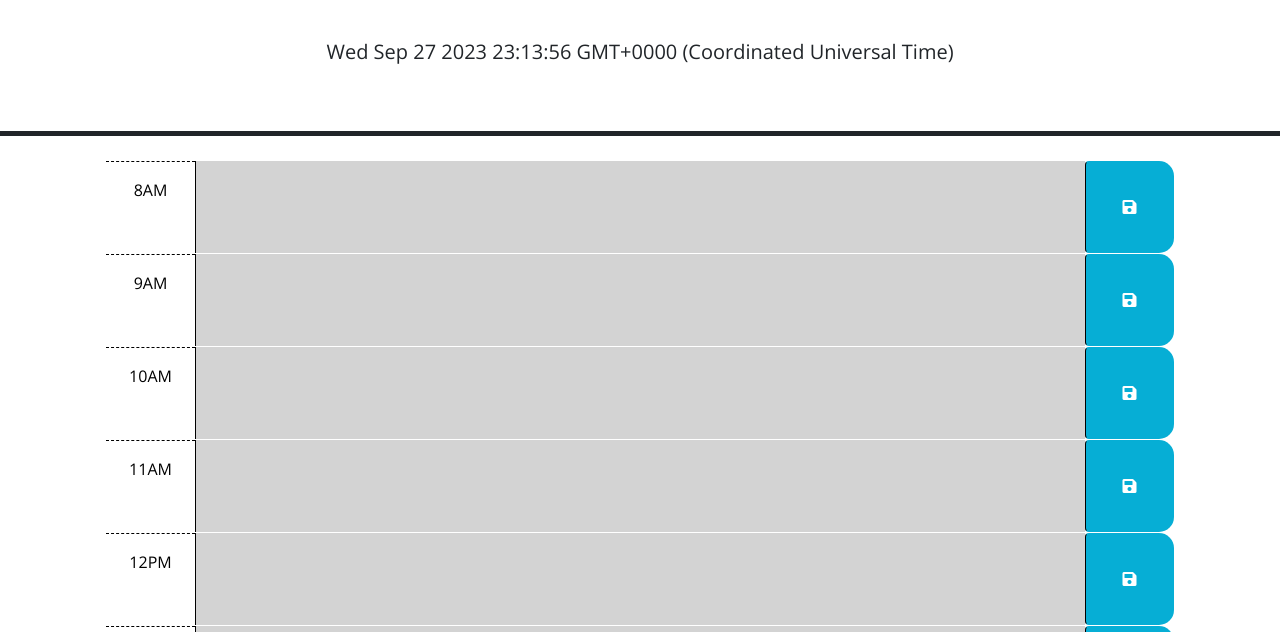
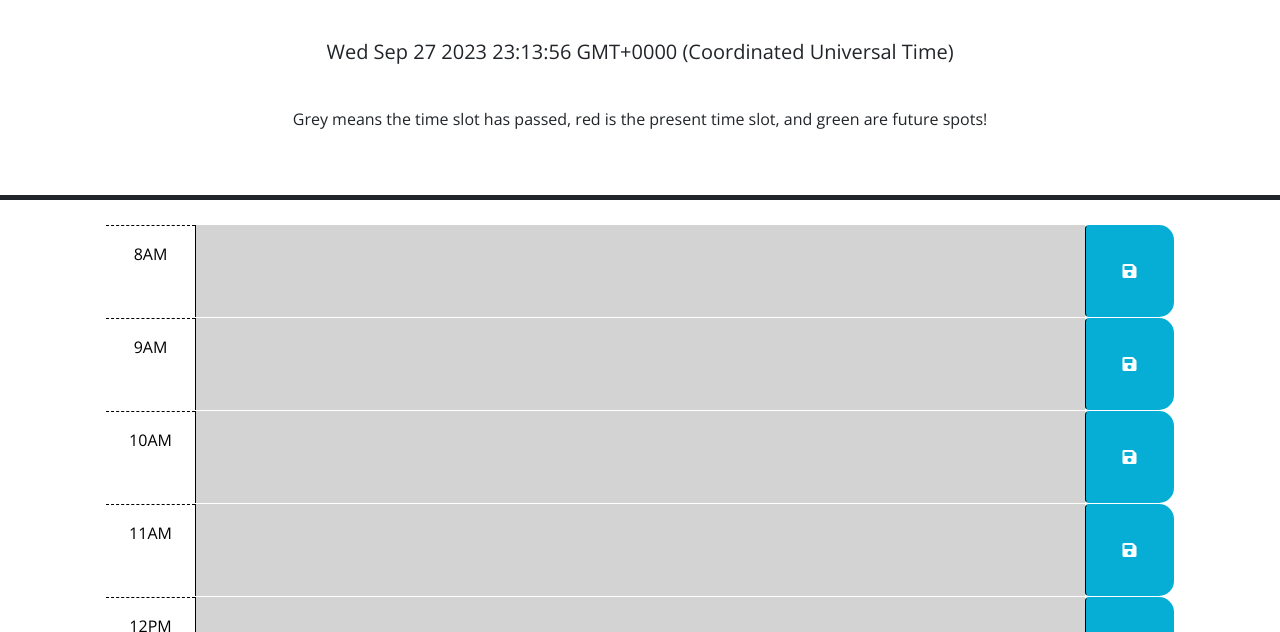
Before and after one commit to jaxe93/05-Work-Day-Scheduler, a plain HTML site: page index.html in a window 1280 px wide. Shown: the part 166-798 px from the top of the page. Drawn offline with nearby package versions, Linux system fonts and the light colour scheme.

Commit message:
re added notes

```diff
--- a/index.html
+++ b/index.html
@@ -22,7 +22,7 @@
     <title>Work Day Scheduler</title>
   </head>
 
-
+ <!--these are the rows for the differt time spots availible.  Used the one from the example, but changed the Ids-->
 
   <body>
     <header class="p-5 mb-4 border-5 border-bottom border-dark text-center">
@@ -31,6 +31,8 @@
       <br>
       <p id="time1"></p>
       <p id="currentDay" class="lead"></p>
+      <br>
+      <p id="directions">Grey means the time slot has passed, red is the present time slot, and green are future spots!</p>
       </header>
 
     <div class="container-lg px-5">
--- a/script.js
+++ b/script.js
@@ -1,4 +1,4 @@
-
+// code to make everything work.  Also added in exact same colors found in CSS page, and deleted those because they were no longer of use
 
 $(document).ready(function () {
   $('textarea').each(function () {
@@ -24,5 +24,6 @@
   });
 });
 
+// time keeping function.
 const d = new Date();
 document.getElementById("time1").innerHTML = d;
```
